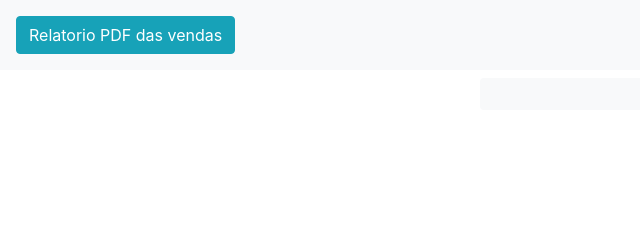
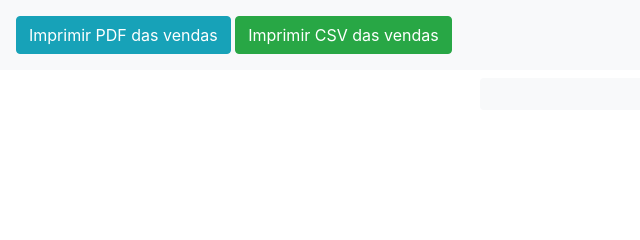
Before and after one commit to paulo9405/gestao_acai_django, a Django app: page /venda_list/ in a window 1280 px wide. Shown: the part 220-460 px from the top of the page, without its empty margins (0-640 px from the left). Run offline with Django 3.2, Linux system fonts and the light colour scheme; the visitor is signed in with stand-in values (Sample User, id 1); data that the repository does not hold is empty; some libraries are stand-ins or nearby versions.

Commit message:
#ACAI-54 foi add funcionalidade impressão em CSV na lista de vendas.

```diff
--- a/core/templates/core/venda_list.html
+++ b/core/templates/core/venda_list.html
@@ -79,7 +79,8 @@
                 {% endfor %}
             </tbody>
         </table>
-        <a class="btn btn-info" href="{% url 'core_vendas_pdf' %}">Relatorio PDF das vendas</a>
+        <a class="btn btn-info" href="{% url 'core_vendas_pdf' %}">Imprimir PDF das vendas</a>
+        <a class="btn btn-success" href="{% url 'core_vendas_csv' %}">Imprimir CSV das vendas</a>
     </div>
 </div>
 {% endblock  %}
--- a/core/urls.py
+++ b/core/urls.py
@@ -6,6 +6,7 @@ from .views import (
     ColaboradorCreate,
     ColaboradoresLista,
     Vendas_pdf,
+    Vendas_csv,
 )
 
 
@@ -23,4 +24,8 @@ urlpatterns = [
 
     path('vendas-pdf/', Vendas_pdf.as_view(),
         name='core_vendas_pdf'),
+
+path('vendas-csv/', Vendas_csv.as_view(),
+        name='core_vendas_csv'),
+
 ]
--- a/core/views.py
+++ b/core/views.py
@@ -9,6 +9,7 @@ from django.template.loader import get_template
 import xhtml2pdf.pisa as pisa
 import io
 from django.shortcuts import render
+import csv
 
 
 
@@ -91,3 +92,40 @@ class Vendas_pdf(View):
             'request': request,
         }
         return Render.render('core/vendas-pdf.html', params, 'vendas_pdf')
+
+class Vendas_csv(View):
+    def get(self, request):
+        response = HttpResponse(content_type='text/csv')
+        response['Content-Disposition'] = 'attachment; filename="vendas.csv"'
+
+        vendas = Venda.objects.all()
+
+        writer = csv.writer(response)
+        writer.writerow([
+            'Id',
+            'Dia da venda',
+            'Entregas',
+            'Dinheiro',
+            'Cartão',
+            'Compras',
+            'Despesas',
+            'Total Despesa Do dia',
+            'Venda dinheiro e cartão',
+            'venda liquida'
+        ])
+
+        for venda in vendas:
+            writer.writerow(
+                [venda.id,
+                 venda.dia_da_venda,
+                 venda.quantidade_entregas,
+                 venda.venda_dinheiro,
+                 venda.venda_cartao,
+                 venda.compras,
+                 venda.despesas,
+                 venda.venda_total_dia,
+                 venda.despesa_do_dia,
+                 venda.lucro_liquido_dia
+                 ])
+
+        return response
```
